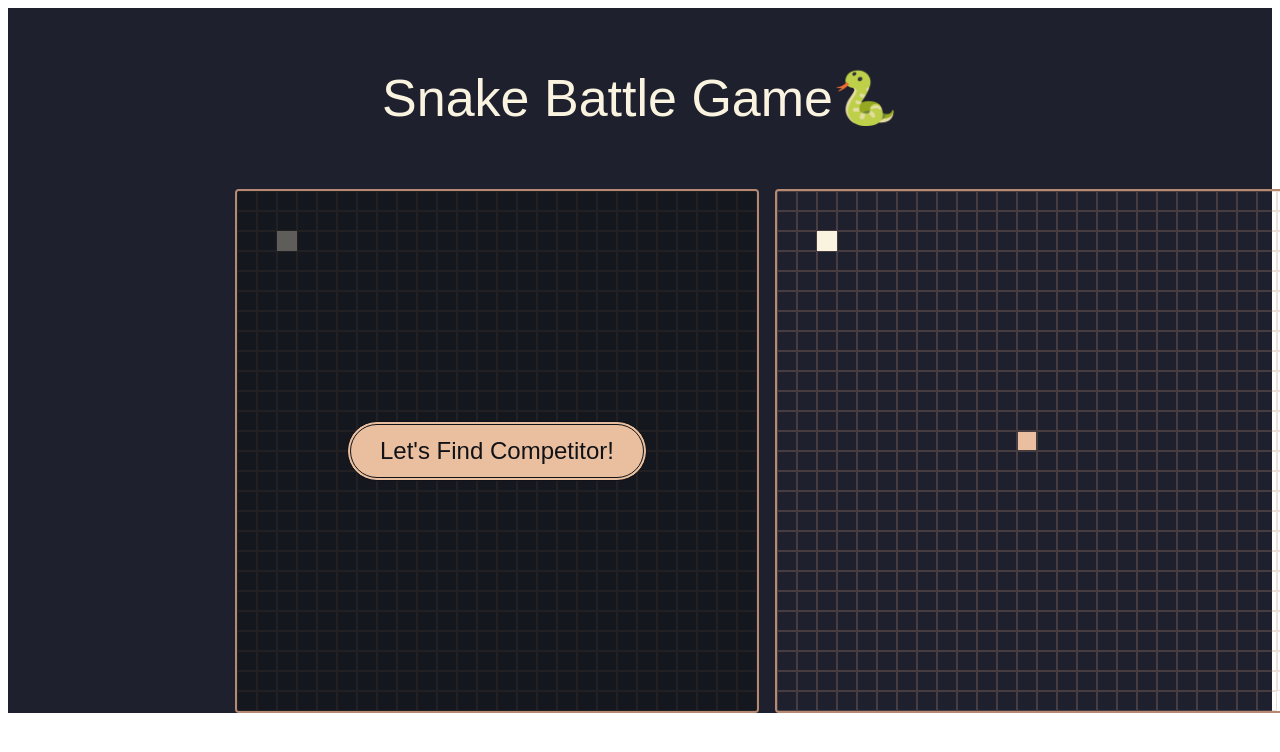
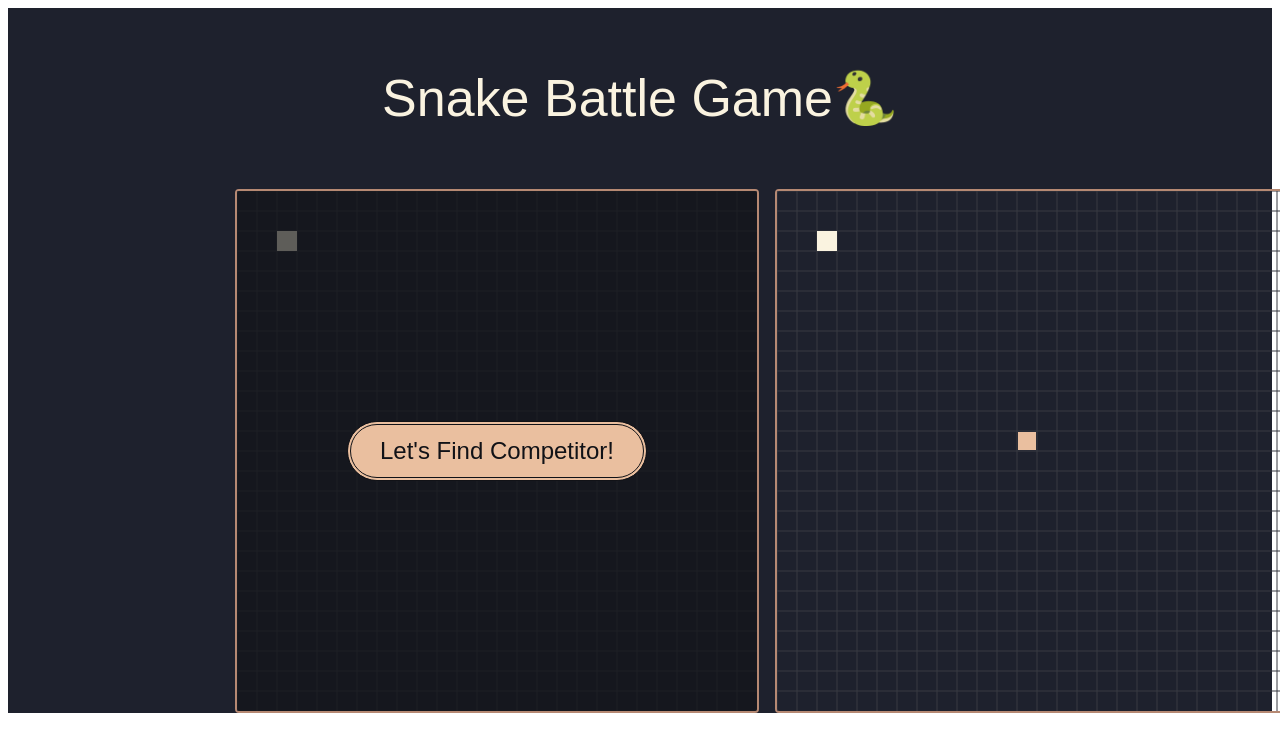
Before and after one commit to ms314006/snake-battle-game, a React app: page / in a window 1280 px wide. Shown: the top 752 px of the page. Built offline with nearby package versions, Linux system fonts and the light colour scheme; the HTML template or start-up script is replaced by a standard one.

Commit message:
modify: 把地圖上的線換成用 canvas 畫

```diff
--- a/src/class/Map.ts
+++ b/src/class/Map.ts
@@ -5,6 +5,8 @@ export interface MapInterface {
   rowSize: number;
   columnSize: number;
   centerPosition: PositionInterface;
+
+  draw: (ctx: CanvasRenderingContext2D, gridSize: number) => void;
 }
 
 export default class Map implements MapInterface {
@@ -23,4 +25,22 @@ export default class Map implements MapInterface {
       y: Math.floor(this.columnSize / 2) - 1,
     };
   }
+
+  draw(ctx: CanvasRenderingContext2D, gridSize: number) {
+    ctx.strokeStyle = '#393b42';
+
+    for (let row = 0; row < this.rowSize; row += 1) {
+      ctx.beginPath();
+      ctx.moveTo(row * gridSize, 0);
+      ctx.lineTo(row * gridSize, this.rowSize * gridSize);
+      ctx.stroke();
+    }
+
+    for (let column = 0; column < this.columnSize; column += 1) {
+      ctx.beginPath();
+      ctx.moveTo(0, column * gridSize);
+      ctx.lineTo(this.columnSize * gridSize, column * gridSize);
+      ctx.stroke();
+    }
+  }
 }
--- a/src/components/FindCompetitor/index.tsx
+++ b/src/components/FindCompetitor/index.tsx
@@ -7,7 +7,7 @@ const FindCompetitor = styled.div`
   height: 520px;
   background: #111217aa;
   position: relative;
-  top: ${props => (props.hadCompetitor ? -520 : -1040)}px;
+  top: ${props => (props.hadCompetitor ? -0 : -520)}px;
   transition: top 0.5s;
   display: flex;
   flex-direction: column;
--- a/src/components/GameOverWindow/index.tsx
+++ b/src/components/GameOverWindow/index.tsx
@@ -6,7 +6,7 @@ const GameOverWindow = styled.div`
   height: 520px;
   background: #111217aa;
   position: relative;
-  top: ${props => (props.isEndGame ? -520 : -1040)}px;
+  top: ${props => (props.isEndGame ? -0 : -520)}px;
   transition: top 0.5s;
   display: flex;
   flex-direction: column;
--- a/src/views/Main/index.tsx
+++ b/src/views/Main/index.tsx
@@ -48,13 +48,6 @@ const CompetitorScreen = styled.div`
   overflow: hidden;
 `;
 
-const MapGrid = styled.div`
-  width: 20px;
-  height: 20px;
-  border: 1px solid #b6897344;
-  box-sizing: border-box;
-`;
-
 const GameCanvas = styled.canvas`
   position: absolute;
 `;
@@ -79,6 +72,7 @@ const Main = () => {
       const ctx = canvasRef.current.getContext('2d');
       if (!ctx) return;
       ctx.clearRect(0, 0, snakeGame.map.columnSize * 20, snakeGame.map.rowSize * 20);
+      snakeGame.map.draw(ctx, 20);
       snakeGame.apple.draw(ctx, 20);
       snakeGame.snake.draw(ctx, 20);
     }
@@ -89,6 +83,7 @@ const Main = () => {
       ctx.clearRect(
         0, 0, competitorSnakeGame.map.columnSize * 20, competitorSnakeGame.map.rowSize * 20
       );
+      snakeGame.map.draw(ctx, 20);
       competitorSnakeGame.apple.draw(ctx, 20);
       competitorSnakeGame.snake.draw(ctx, 20);
     }
@@ -99,8 +94,6 @@ const Main = () => {
     setCompetitorSnakeGame(new SnakeGame({}));
     setPlayerRoomId(null);
     setPlayerId(null);
-    socketIo.close();
-    setSocketIo(null);
   };
 
   useEffect(() => {
@@ -144,6 +137,11 @@ const Main = () => {
     }) => {
       setSnakeGame(new SnakeGame(nextSnakeGame));
       setCompetitorSnakeGame(new SnakeGame(nextCompetitorSnakeGame));
+
+      if (nextSnakeGame.isEndGame) {
+        socketIo.close();
+        setSocketIo(null);
+      }
     });
   }, [socketIo]);
 
@@ -161,13 +159,6 @@ const Main = () => {
             width="520"
             height="520"
           />
-          {
-            Array.from(Array((snakeGame.map.rowSize ** 2) - 1))
-              .map((number, index) => (
-                <MapGrid key={index} />
-              ))
-          }
-          <MapGrid />
           <GameOverWindow
             isEndGame={snakeGame.isEndGame}
             isWinner={snakeGame.isWinner}
@@ -184,12 +175,6 @@ const Main = () => {
             width="520"
             height="520"
           />
-          {
-            Array.from(Array((competitorSnakeGame.map.rowSize ** 2) - 1))
-              .map((number, index) => (
-                <MapGrid key={index} />
-              ))
-          }
         </CompetitorScreen>
       </GameContent>
     </StyledSnakeGameComponent>
```
